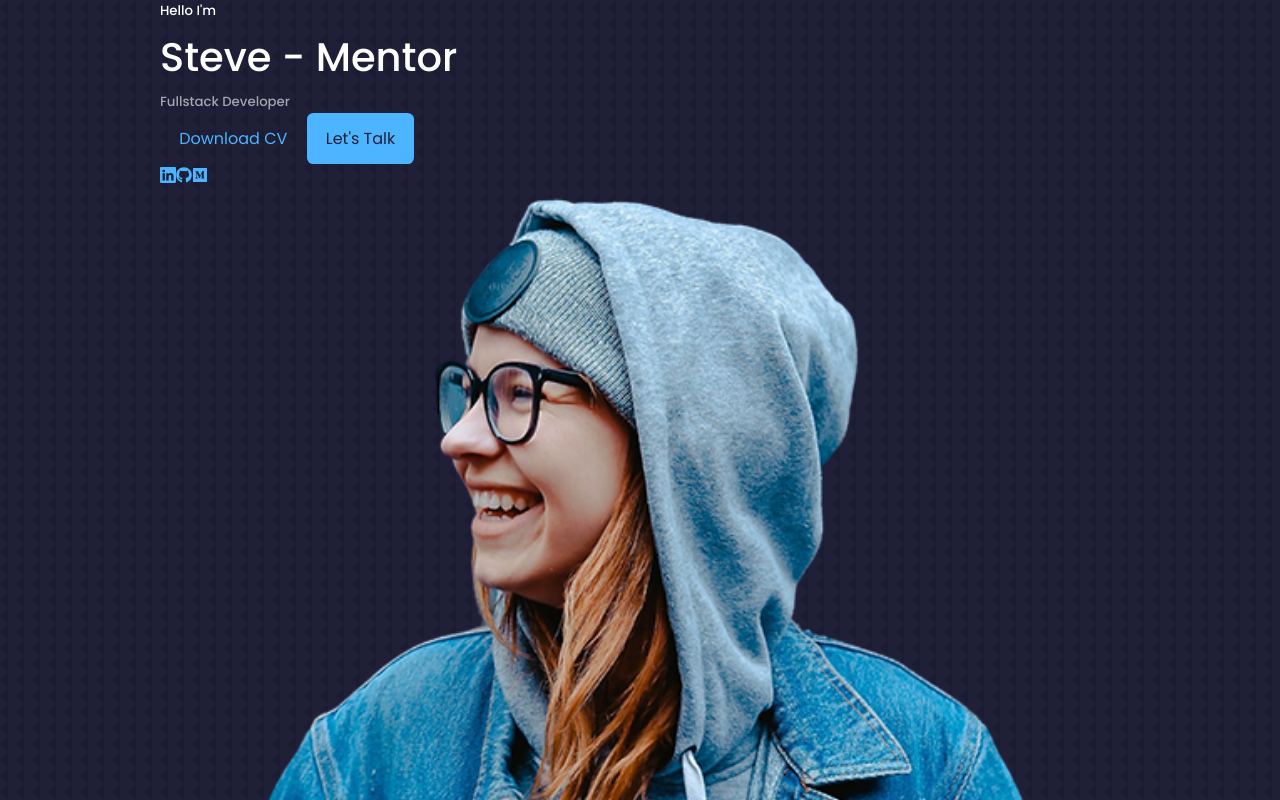
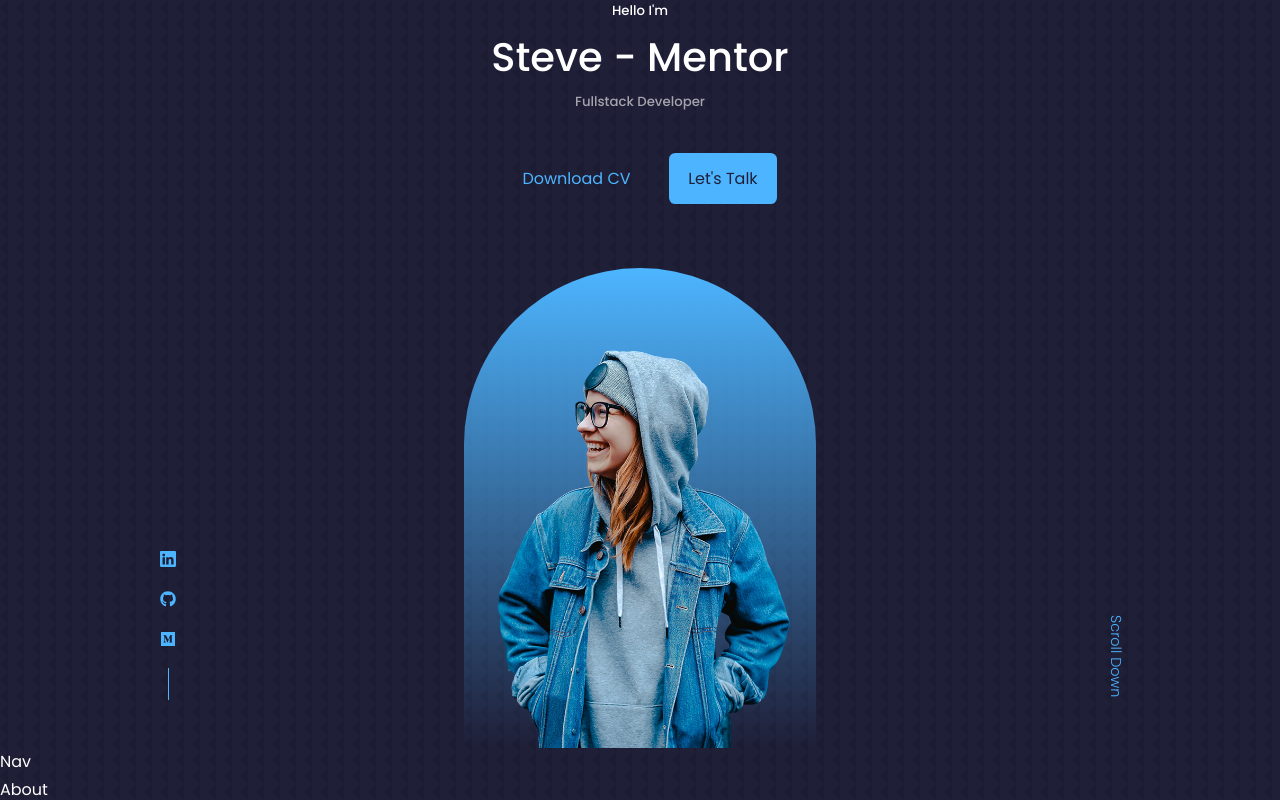
Before and after one commit to szrokmn/my_portfolio-react, a React (Create React App) app: page / in a window 1280 px wide. Shown: the top 800 px of the page. Built offline with nearby package versions, Linux system fonts and the light colour scheme; a web font is replaced by a local one.

Commit message:
header.css media querıes finished

```diff
--- a/src/components/header/Header.css
+++ b/src/components/header/Header.css
@@ -0,0 +1,84 @@
+header{
+    height: 100vh;
+    padding-top: 7rem;
+    overflow: hidden;
+}
+
+.header__container {
+    text-align: center;
+    height: 100%;
+    position: relative;
+}
+
+/*======= CTA =======*/
+
+.cta{
+    margin-top: 2.5rem;
+    display: flex;
+    gap: 1.2rem;
+    justify-content: center;
+}
+
+/*====== HEADER SOCIALS =======*/
+
+.header__socials{
+    display: flex;
+    flex-direction: column;
+    align-items: center;
+    gap: 0.8rem;
+    position: absolute;
+    left: 0;
+    bottom: 3rem;
+}
+
+.header__socials::after{
+    content:"";
+    width: 1px;
+    height: 2rem;
+    background: var(--color-primary);
+}
+
+/*====== ME =======*/
+
+.me{
+    background: linear-gradient(var(--color-primary), transparent);
+    width: 22rem;
+    height: 30rem;
+    position: relative;
+    left: calc(50% - 11rem);
+    margin-top: 4rem;
+    border-radius: 12rem 12rem 0 0;
+    overflow: hidden;
+    padding: 5rem 1.5rem 1.5rem 1.5rem;
+}
+
+/*====== SCROLL DOWN =======*/
+
+.scroll__down{
+    position:absolute;
+    right: -2.3rem;
+    bottom: 5rem;
+    transform: rotate(90deg);
+    font-weight: 200;
+    font-size: 0.9rem;
+}
+
+/*=========MEDIA QUERIS(MEDIUM DEVICES)==========*/
+
+@media screen and (max-width:1024px) {
+    header{
+        height: 68vh;
+    }
+
+}
+
+/*=========MEDIA QUERIS(SMALL DEVICES)==========*/
+
+@media screen and (max-width:600px) {
+    header{
+        height: 100vh;
+    }
+    .header__socials,.scroll__down{
+        display: none;
+    }
+}
--- a/src/components/header/HeaderSocials.jsx
+++ b/src/components/header/HeaderSocials.jsx
@@ -4,7 +4,7 @@
 
 const HeaderSocials = () => {
   return (
-    <div>
+    <div className='header__socials'>
         <a href="https://www.linkedin.com/in/sezer-%C3%B6kmen/" target="_blank"><BsLinkedin/></a>
         <a href="https://github.com/szrokmn" target="_blank"><FaGithub/></a>
         <a href="https://medium.com/@szrokmn34/about" target="_blank"><FaMedium/></a>
```
